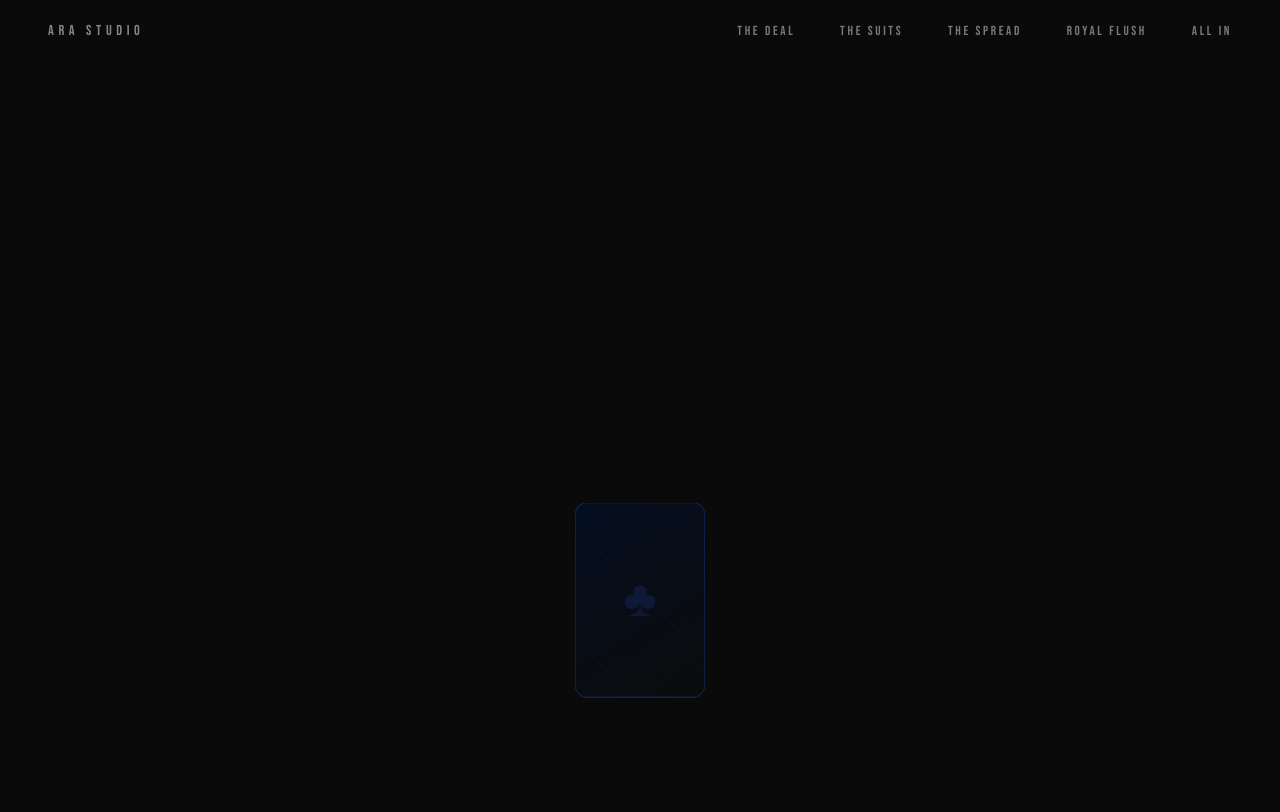
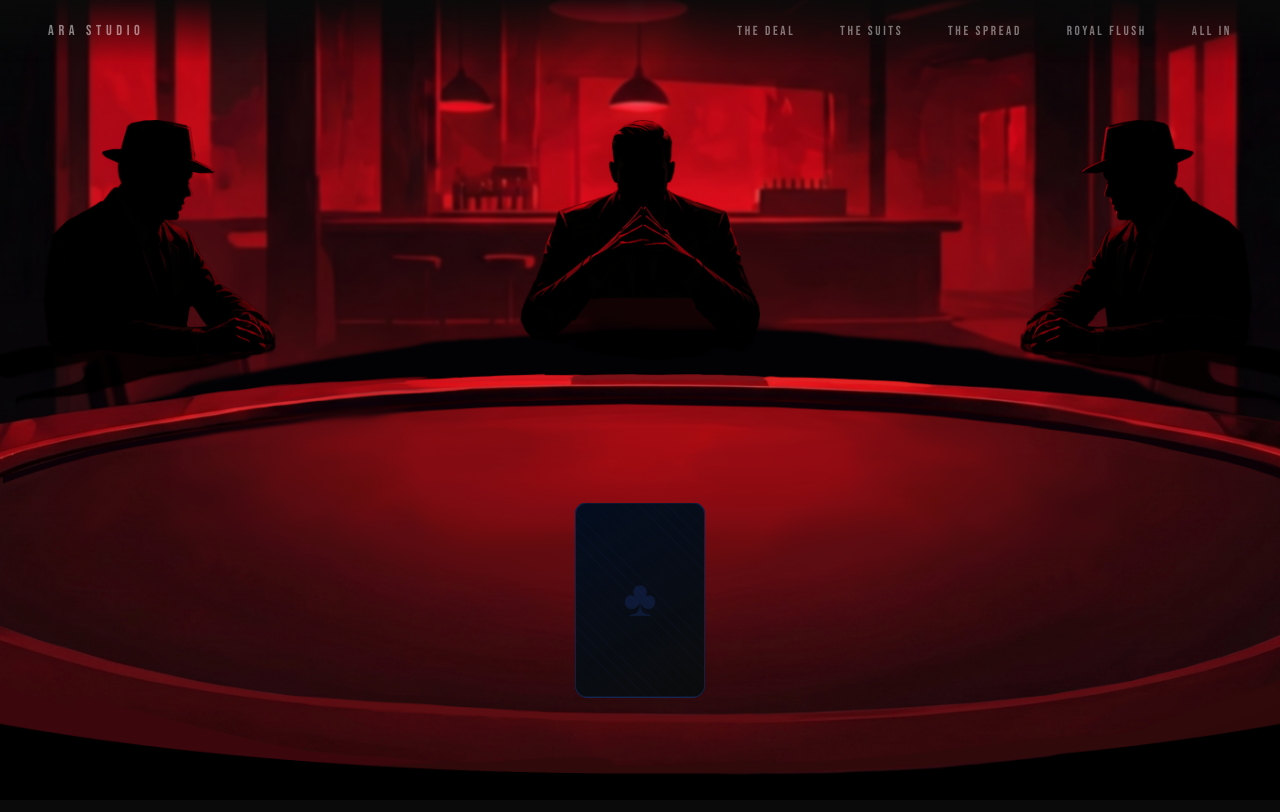
Before and after one commit to yoyoyoyoyo123/All-Round-Ace-website, a React (Vite) app: page / in a window 1280 px wide. Shown: the top 812 px of the page. Built offline with nearby package versions, Linux system fonts and the light colour scheme.

Commit message:
landing page pic in

```diff
--- a/src/components/DealSuits/DealSuits.css
+++ b/src/components/DealSuits/DealSuits.css
@@ -1,6 +1,81 @@
 /* =============================================
    DealSuits — scroll-driven mask reveal
    ============================================= */
+
+/* ── Landing image layer (Scene 1 backdrop) ── */
+
+.ds__landing {
+  position: absolute;
+  inset: 0;
+  z-index: 0;
+  pointer-events: none;
+}
+
+.ds__landing-bg {
+  position: absolute;
+  inset: 0;
+  width: 100%;
+  height: 100%;
+  object-fit: cover;
+  object-position: center top;
+}
+
+/* Table: same width as background (2752px), anchored to bottom — no scaling needed */
+.ds__landing-table {
+  position: absolute;
+  left: 0;
+  bottom: 0;
+  width: 100%;
+  height: auto;
+}
+
+/* Silhouette hover — thick outline following alpha shape */
+.ds__landing-left,
+.ds__landing-right,
+.ds__landing-center {
+  pointer-events: auto;
+  cursor: pointer;
+  transition: filter 0.35s ease;
+}
+.ds__landing-left:hover,
+.ds__landing-right:hover,
+.ds__landing-center:hover {
+  filter:
+    drop-shadow( 3px  0   0 rgba(204, 0, 0, 0.95))
+    drop-shadow(-3px  0   0 rgba(204, 0, 0, 0.95))
+    drop-shadow( 0    3px 0 rgba(204, 0, 0, 0.95))
+    drop-shadow( 0   -3px 0 rgba(204, 0, 0, 0.95))
+    drop-shadow( 2px  2px 0 rgba(204, 0, 0, 0.80))
+    drop-shadow(-2px  2px 0 rgba(204, 0, 0, 0.80))
+    drop-shadow( 2px -2px 0 rgba(204, 0, 0, 0.80))
+    drop-shadow(-2px -2px 0 rgba(204, 0, 0, 0.80))
+    drop-shadow( 0    0   8px rgba(204, 0, 0, 0.40));
+}
+
+/* Center silhouette: bottom aligned to table far arc (~55% from top) */
+.ds__landing-center {
+  position: absolute;
+  left: 50%;
+  bottom:55vh;
+  transform: translateX(-50%);
+  height: 30vh;
+}
+
+/* Left silhouette: anchored left edge, partially cropped */
+.ds__landing-left {
+  position: absolute;
+  left: 0vw;
+  bottom: 49vh;
+  height: 36vh;
+}
+
+/* Right silhouette: anchored right edge, partially cropped */
+.ds__landing-right {
+  position: absolute;
+  right: 0vw;
+  bottom: 49vh;
+  height: 36vh;
+}
 
 /* ── Section: 500 vh scroll travel ── */
 .ds {
--- a/src/components/DealSuits/DealSuits.jsx
+++ b/src/components/DealSuits/DealSuits.jsx
@@ -2,6 +2,11 @@ import { useRef, useEffect, useState, useCallback } from 'react'
 import { gsap } from 'gsap'
 import { ScrollTrigger } from 'gsap/ScrollTrigger'
 import './DealSuits.css'
+import BgImg    from '../../assets/LandingPage/Bg.png'
+import TableImg from '../../assets/LandingPage/Table.png'
+import MdImg    from '../../assets/LandingPage/MdPeople.png'
+import LImg     from '../../assets/LandingPage/LPeople.png'
+import RImg     from '../../assets/LandingPage/RPeople.png'
 
 gsap.registerPlugin(ScrollTrigger)
 
@@ -46,6 +51,7 @@ export default function DealSuits() {
   const cardRefs    = useRef([])    // card back visuals
   const panelElRefs = useRef([])   // individual ds__panel elements (for clip-path)
   const panelsRef   = useRef(null) // ds__panels container
+  const landingRef  = useRef(null) // landing image layer
   const expandedRef = useRef(false)
   const [hovered, setHovered] = useState(null)
 
@@ -109,6 +115,9 @@ export default function DealSuits() {
       )
     })
 
+    // Landing layer fades out as panels start expanding
+    tl.to(landingRef.current, { opacity: 0, duration: 0.18, ease: 'power1.in' }, 0.47)
+
     // Watermark fades in near end of reveal
     tl.to(watermark, { opacity: 1, duration: 0.12, ease: 'power1.in' }, 0.88)
 
@@ -130,7 +139,44 @@ export default function DealSuits() {
       },
     })
 
-    return () => { st.kill(); tl.kill() }
+    // ── Mouse-move parallax ──────────────────────────────────────────
+    const lnd = landingRef.current
+    const LL = {
+      bg:     lnd.querySelector('.ds__landing-bg'),
+      table:  lnd.querySelector('.ds__landing-table'),
+      left:   lnd.querySelector('.ds__landing-left'),
+      right:  lnd.querySelector('.ds__landing-right'),
+      center: lnd.querySelector('.ds__landing-center'),
+    }
+    // depth = max horizontal shift in px per layer (bg moves least → most depth)
+    const DEPTH = { bg: 10, table: 20, left: 38, right: 38, center: 30 }
+
+    const onMouseMove = e => {
+      const dx = e.clientX / vw - 0.5  // -0.5 … 0.5
+      const dy = e.clientY / vh - 0.5
+      Object.entries(LL).forEach(([k, el]) => {
+        if (!el) return
+        const d = DEPTH[k]
+        gsap.to(el, { x: dx * d, y: dy * d * 0.55, duration: 1.1, ease: 'power2.out', overwrite: 'auto' })
+      })
+    }
+    const onMouseLeave = () => {
+      Object.values(LL).forEach(el => {
+        if (!el) return
+        gsap.to(el, { x: 0, y: 0, duration: 1.6, ease: 'power3.out', overwrite: 'auto' })
+      })
+    }
+    // Slightly scale bg so movement never exposes edges
+    gsap.set(LL.bg, { scale: 1.04, transformOrigin: '50% 50%' })
+
+    window.addEventListener('mousemove', onMouseMove)
+    window.addEventListener('mouseleave', onMouseLeave)
+
+    return () => {
+      st.kill(); tl.kill()
+      window.removeEventListener('mousemove', onMouseMove)
+      window.removeEventListener('mouseleave', onMouseLeave)
+    }
   }, [])
 
   const handleEnter = useCallback((i) => {
@@ -141,6 +187,15 @@ export default function DealSuits() {
   return (
     <section ref={sectionRef} id="deal" className="ds">
       <div className="ds__sticky">
+
+        {/* ── Layer 0: Landing images — visible during Scene 1 ── */}
+        <div ref={landingRef} className="ds__landing">
+          <img src={BgImg}    className="ds__landing-bg"     alt="" />
+          <img src={TableImg} className="ds__landing-table"  alt="" />
+          <img src={LImg}     className="ds__landing-left"   alt="" />
+          <img src={RImg}     className="ds__landing-right"  alt="" />
+          <img src={MdImg}    className="ds__landing-center" alt="" />
+        </div>
 
         {/* ── Layer 1 (bottom): Scene 2 panels — always full-size ── */}
         <span id="suits" style={{ position: 'absolute', top: 0 }} />
--- a/src/components/Spread/Spread.jsx
+++ b/src/components/Spread/Spread.jsx
@@ -96,21 +96,45 @@ export default function Spread() {
       }
     }
 
+    // ── Animate carousel to a specific card index ────────────────
+    let clickTween = null
+
+    const animateToCard = targetIdx => {
+      // Visual offset of targetIdx at current carousel state
+      let voff = (targetIdx - CENTER) * CARD_STEP + carouselOffRef.current
+      // Normalise to shortest path: wrap into (-HALF_W, HALF_W]
+      while (voff >  HALF_W) voff -= N * CARD_STEP
+      while (voff < -HALF_W) voff += N * CARD_STEP
+      // Target carousel offset that brings voff to 0
+      const targetOff = carouselOffRef.current - voff
+      if (clickTween) clickTween.kill()
+      clickTween = gsap.to(carouselOffRef, {
+        current:  targetOff,
+        duration: 0.55,
+        ease:     'power3.out',
+        onUpdate: updatePositions,
+      })
+    }
+
     // ── Drag logic ────────────────────────────────────────────────
     let isDragging = false
-    let lastX = 0, velX = 0, rafId = null
+    let didDrag    = false
+    let startX = 0, lastX = 0, velX = 0, rafId = null
 
     const onDown = e => {
       if (!spreadDoneRef.current) return
       isDragging = true
-      lastX = e.clientX
+      didDrag    = false
+      startX = lastX = e.clientX
       velX = 0
       cancelAnimationFrame(rafId)
+      if (clickTween) clickTween.kill()
       stage.setPointerCapture(e.pointerId)
     }
 
     const onMove = e => {
       if (!isDragging) return
+      if (Math.abs(e.clientX - startX) > 6) didDrag = true
       const dx = e.clientX - lastX
       carouselOffRef.current += dx
       velX = dx
@@ -118,9 +142,24 @@ export default function Spread() {
       updatePositions()
     }
 
-    const onUp = () => {
+    const onUp = e => {
       if (!isDragging) return
       isDragging = false
+
+      if (!didDrag) {
+        // Pure click — use elementFromPoint because setPointerCapture makes e.target always the stage
+        const el = document.elementFromPoint(e.clientX, e.clientY)
+        const cardEl = el?.closest('.sp__card')
+        if (cardEl) {
+          const idx = cardRefs.current.findIndex(r => r === cardEl)
+          if (idx !== -1 && idx !== focusIdxRef.current) {
+            animateToCard(idx)
+          }
+        }
+        return
+      }
+
+      // Momentum scroll
       const tick = () => {
         if (Math.abs(velX) < 0.3) return
         carouselOffRef.current += velX
```
Also changed, not shown: src/assets/LandingPage/LPeople.png (renamed from src/assets/LandingPage/LPepple.png), src/assets/LandingPage/RPeople.png (renamed from src/assets/LandingPage/RPepple.png).
